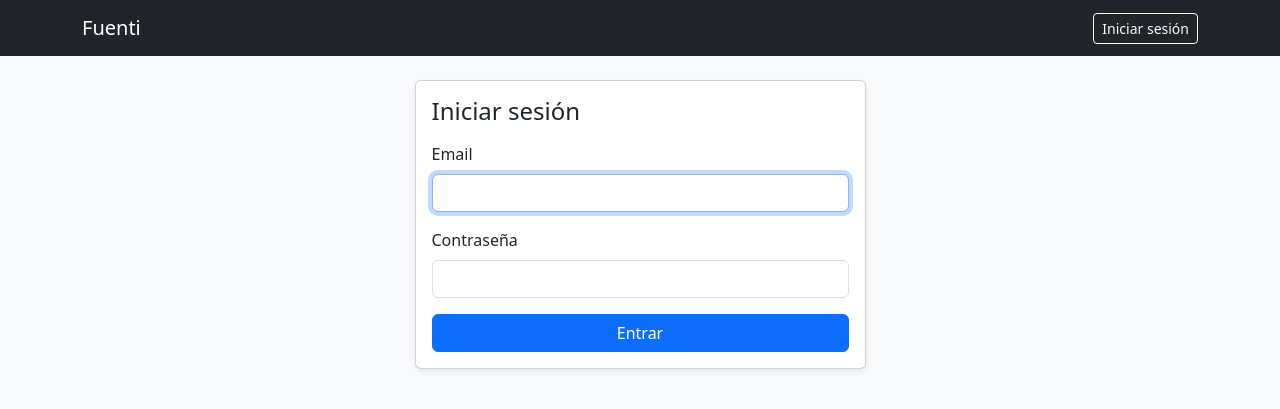
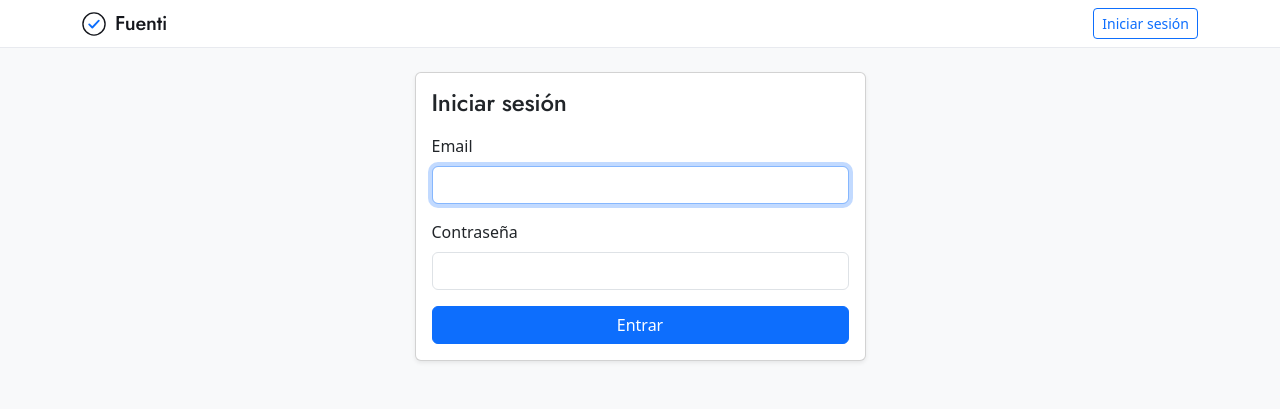
Before and after one commit to rm-2526/fuenti, a Flask app: a page that uses app/templates/base.html in a window 1280 px wide. Shown: the top 409 px of the page. Run offline with Flask 3, Linux system fonts and the light colour scheme.

Commit message:
mejoras HTML paginas

```diff
--- a/app/templates/base.html
+++ b/app/templates/base.html
@@ -5,6 +5,55 @@
   <meta name="viewport" content="width=device-width, initial-scale=1">
   <title>{% block title %}Fuenti{% endblock %}</title>
   <link href="https://cdn.jsdelivr.net/npm/bootstrap@5.3.3/dist/css/bootstrap.min.css" rel="stylesheet">
+
+  {# Misma familia que la portada (Jost). Carga solo tres pesos. #}
+  <link rel="preconnect" href="https://fonts.googleapis.com">
+  <link rel="preconnect" href="https://fonts.gstatic.com" crossorigin>
+  <link href="https://fonts.googleapis.com/css2?family=Jost:wght@300;400;500&display=swap"
+        rel="stylesheet">
+
+  {#
+    Capa visual sobre Bootstrap. NO cambia estructura ni contenido de ninguna
+    pagina: solo pinta encima. Bootstrap sigue mandando en tablas, botones,
+    grillas y el modal. Aca solo se toca la tipografia de titulos, el color del
+    navbar y la marca, para que la app y la portada se sientan la misma cosa.
+    Si algun dia molesta, se borra este bloque y todo vuelve exactamente a como
+    estaba. Va DESPUES del CSS de Bootstrap para ganarle en especificidad.
+  #}
+  <style>
+    :root { --fuenti-tinta: #14161c; --fuenti-linea: #e8eaef; }
+
+    /* Jost solo en titulos y en la marca, igual que en la portada: el texto
+       corrido se queda con la tipografia de sistema de Bootstrap. */
+    h1, h2, h3, h4, h5, h6,
+    .navbar-brand, .modal-title {
+      font-family: "Jost", system-ui, -apple-system, "Segoe UI", sans-serif;
+      letter-spacing: -0.01em;
+    }
+
+    /* Navbar claro en vez del negro, con una hairline igual a la de la
+       portada. Los colores de los hijos se ajustan mas abajo para que sigan
+       siendo legibles sobre blanco. */
+    .navbar.bg-dark {
+      background-color: #fff !important;
+      border-bottom: 1px solid var(--fuenti-linea);
+    }
+
+    .navbar .marca-fuenti {
+      display: inline-flex;
+      align-items: center;
+      gap: 9px;
+      color: var(--fuenti-tinta);
+      font-weight: 500;
+      font-size: 20px;
+    }
+    .navbar .marca-fuenti svg { display: block; }
+
+    /* El boton del nombre y el de iniciar sesion venian pensados para fondo
+       oscuro (texto claro). Sobre blanco tienen que ir oscuros. */
+    .navbar .dropdown-toggle.text-light { color: var(--fuenti-tinta) !important; }
+    .navbar .dropdown-toggle.text-light:hover { color: #000 !important; }
+  </style>
 </head>
 <body class="bg-light">
   {# Navbar minimalista: el logo lleva al Panel (que es el menú principal)
@@ -12,7 +61,14 @@
      Al abrirlo se ve el nombre completo, el correo y "Cerrar sesión". #}
   <nav class="navbar navbar-dark bg-dark">
     <div class="container">
-      <a class="navbar-brand" href="{{ url_for('dashboard') if current_user.is_authenticated else url_for('index') }}">Fuenti</a>
+      <a class="navbar-brand marca-fuenti p-0" href="{{ url_for('dashboard') if current_user.is_authenticated else url_for('index') }}">
+        <svg width="24" height="24" viewBox="0 0 26 26" fill="none" aria-hidden="true">
+          <circle cx="13" cy="13" r="12" stroke="#14161c" stroke-width="1.5"/>
+          <path d="M7.8 13.4l3.4 3.4 7-7.4" stroke="#0d6efd" stroke-width="2"
+                stroke-linecap="round" stroke-linejoin="round"/>
+        </svg>
+        Fuenti
+      </a>
       {% if current_user.is_authenticated %}
         {% set _primer_nombre = current_user.nombre.split()[0] if current_user.nombre and current_user.nombre.split() else current_user.nombre %}
         <div class="dropdown">
@@ -31,7 +87,7 @@
           </ul>
         </div>
       {% else %}
-        <a class="btn btn-outline-light btn-sm" href="{{ url_for('auth.login') }}">Iniciar sesión</a>
+        <a class="btn btn-outline-primary btn-sm" href="{{ url_for('auth.login') }}">Iniciar sesión</a>
       {% endif %}
     </div>
   </nav>
```
Also changed, not shown: app/templates/index.html (+6 -6 lines).
